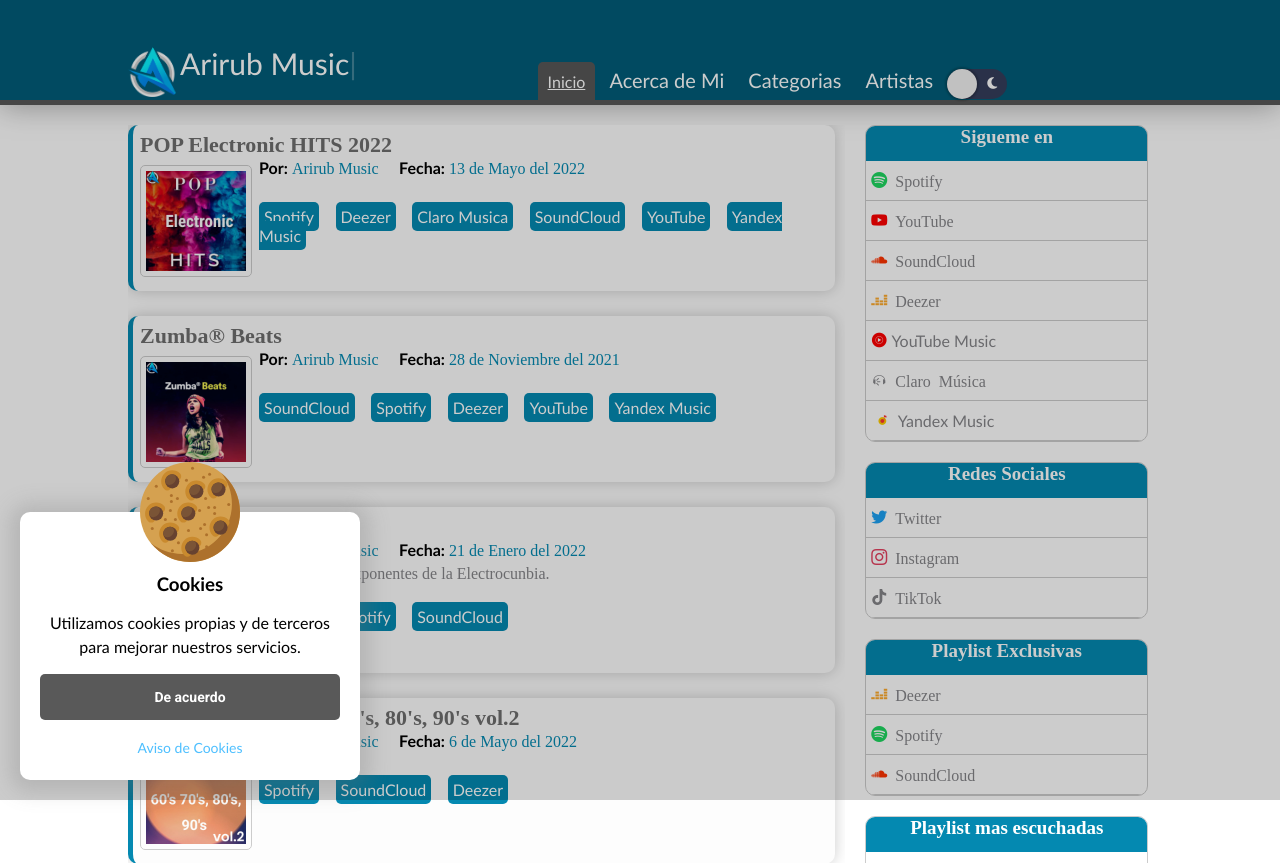
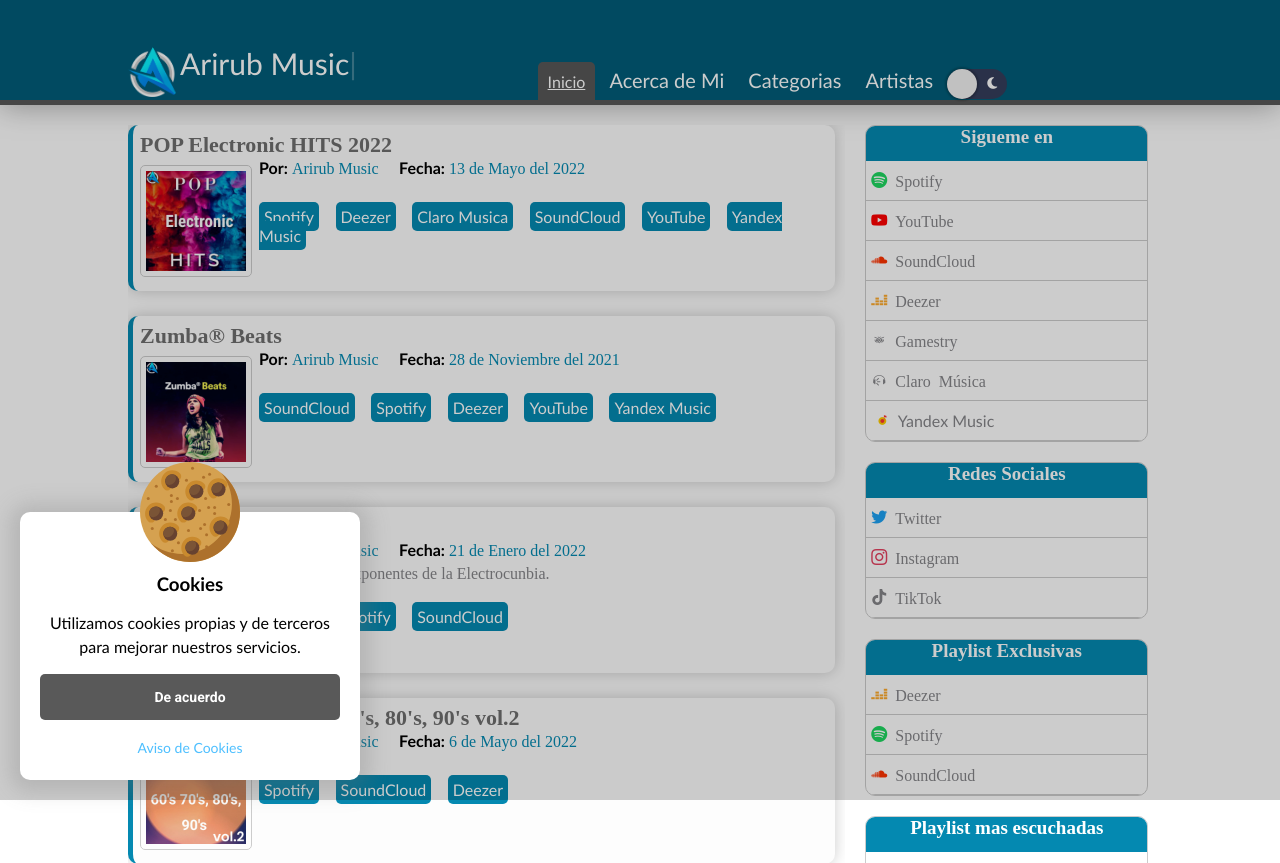
Before and after one commit to Arirub-Music/Arirub-Music.github.io, a PHP site: page / in a window 1280 px wide. Shown: the top 863 px of the page. Run offline with PHP 8.4, Linux system fonts and the light colour scheme; some libraries are stand-ins or nearby versions.

Commit message:
add gamestry

```diff
--- a/css/style.css
+++ b/css/style.css
@@ -1,10 +1,10 @@
 @font-face {
   font-family: 'icomoon';
-  src:  url('fonts/icomoon.eot?rrz4tq');
-  src:  url('fonts/icomoon.eot?rrz4tq#iefix') format('embedded-opentype'),
-    url('fonts/icomoon.ttf?rrz4tq') format('truetype'),
-    url('fonts/icomoon.woff?rrz4tq') format('woff'),
-    url('fonts/icomoon.svg?rrz4tq#icomoon') format('svg');
+  src:  url('fonts/icomoon.eot?fd2v10');
+  src:  url('fonts/icomoon.eot?fd2v10#iefix') format('embedded-opentype'),
+    url('fonts/icomoon.ttf?fd2v10') format('truetype'),
+    url('fonts/icomoon.woff?fd2v10') format('woff'),
+    url('fonts/icomoon.svg?fd2v10#icomoon') format('svg');
   font-weight: normal;
   font-style: normal;
   font-display: block;
@@ -25,6 +25,9 @@
   -moz-osx-font-smoothing: grayscale;
 }
 
+.icon-gamestry:before {
+  content: "\e901";
+}
 .icon-yandex-music-seeklogocom .path1:before {
   content: "\e90b";
   color: rgb(255, 204, 0);
@@ -34,25 +37,11 @@
   margin-left: -1.400390625em;
   color: rgb(255, 51, 51);
 }
-.icon-youtubemusic .path1:before {
-  content: "\e900";
-  color: rgb(255, 0, 0);
-}
-.icon-youtubemusic .path2:before {
-  content: "\e901";
-  margin-left: -1em;
-  color: rgb(255, 255, 255);
-}
-.icon-youtubemusic .path3:before {
-  content: "\e902";
-  margin-left: -1em;
-  color: rgb(255, 255, 255);
-}
 .icon-unnamed:before {
   content: "\e903";
 }
 .icon-tiktok:before {
-  content: "\e90a";
+  content: "\e900";
 }
 .icon-instagram:before {
   content: "\e908";
--- a/index.html
+++ b/index.html
@@ -253,7 +253,7 @@
                 <a href="https://www.youtube.com/channel/UCuvdiDTFENmblPGEnzqVVOA/playlists" target="_blank" class="enlace-sidebar"><span class="icon-youtube"> YouTube</span></a>
                 <a href="https://soundcloud.com/arirub-music/albums" target="_blank" class="enlace-sidebar"><span class="icon-soundcloud"> SoundCloud</span></a>
                 <a href="https://www.deezer.com/es/profile/4779447822/playlists" target="_blank" class="enlace-sidebar"><span class="icon-deezer"> Deezer</span></a>
-                <a href="https://www.youtube.com/channel/UCuvdiDTFENmblPGEnzqVVOA/playlists" target="_blank" class="enlace-sidebar"><span class="icon-youtubemusic"><span class="path1"></span><span class="path2"></span><span class="path3"></span></span> YouTube Music</span></a>
+                <a href="https://gamestry.com/Arirub%20Music" target="_blank" class="enlace-sidebar"><span class="icon-gamestry"> Gamestry</span></a>
                 <a href="https://www.claromusica.com/profile/294795189" target="_blank" class="enlace-sidebar"><span class="icon-unnamed"> Claro Música</span></a>
                 <a href="https://music.yandex.com/users/arirub.music21@gmail.com/playlists" target="_blank" class="enlace-sidebar"><span class="icon-yandex-music-seeklogocom"><span class="path1"></span><span class="path2"></span></span> Yandex Music</span></a>
 
```
Also changed, not shown: css/fonts/icomoon.ttf, css/fonts/icomoon.woff, 2 other files.
